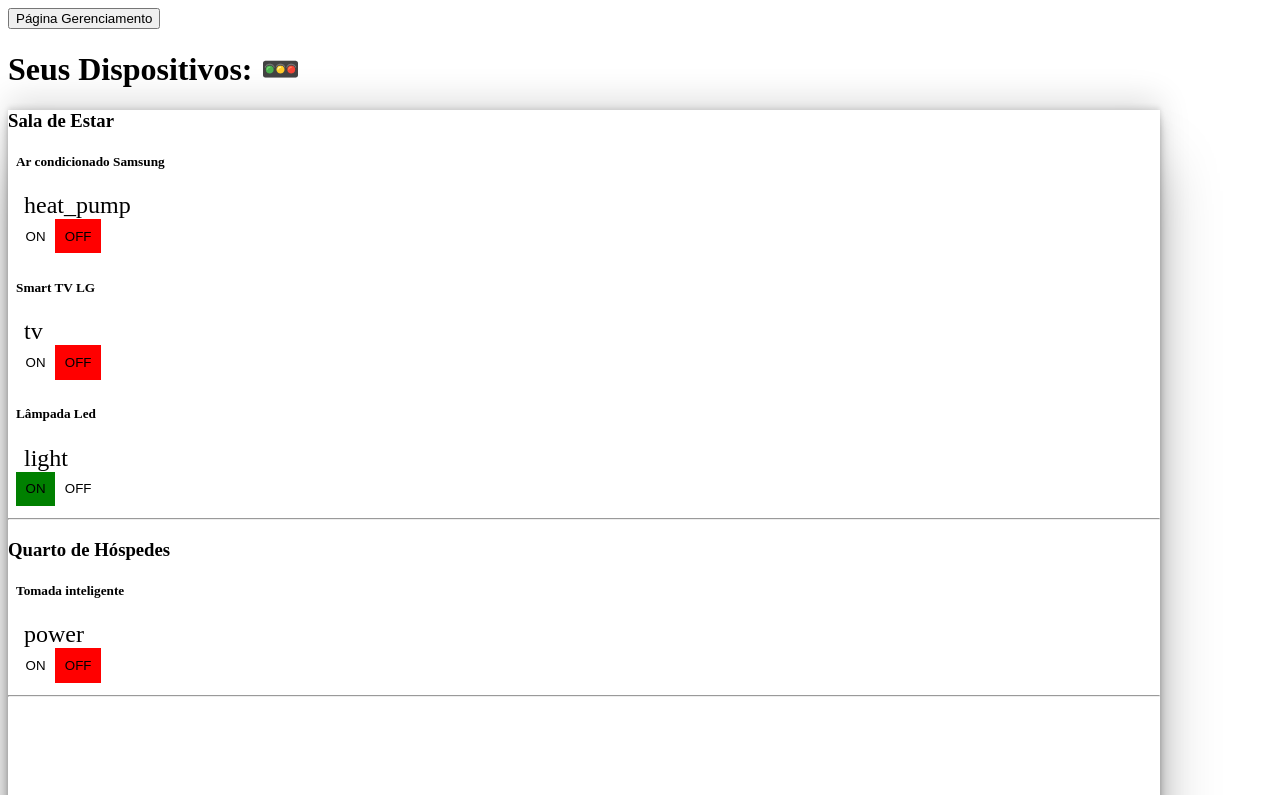
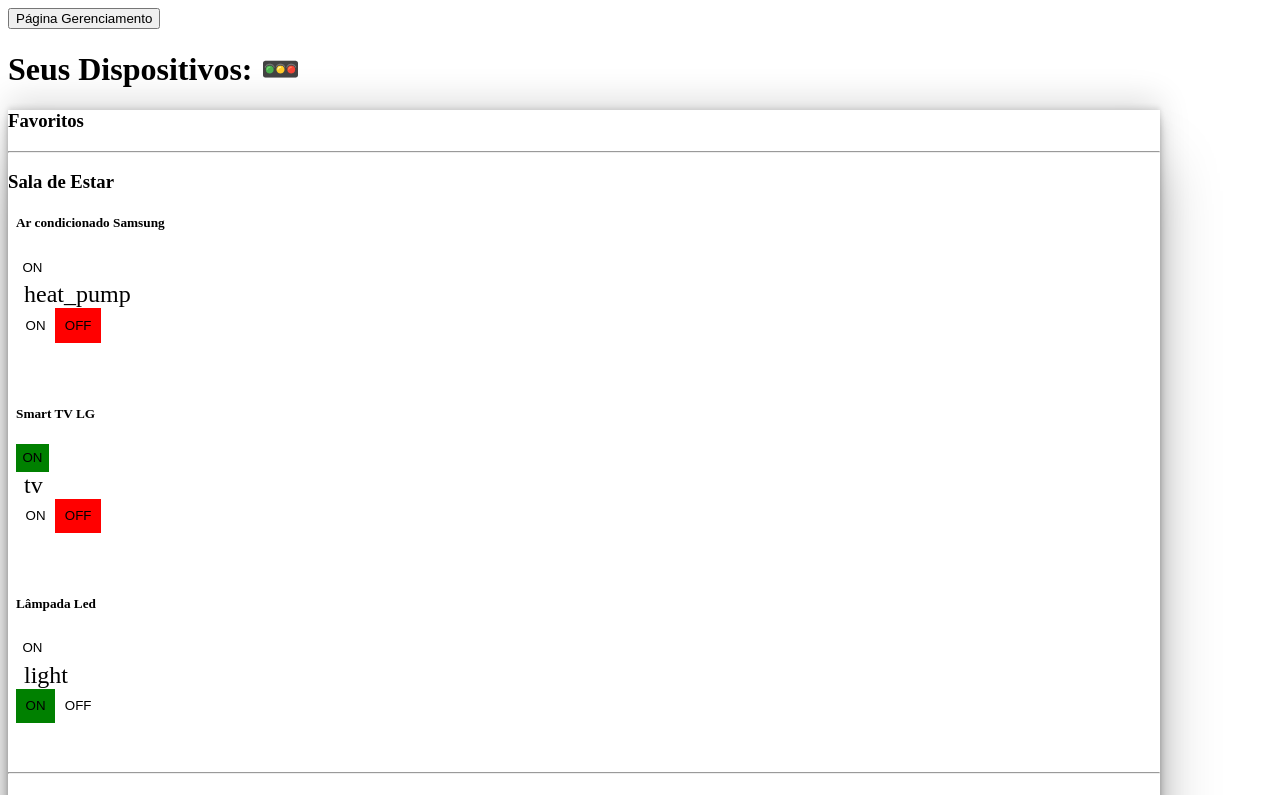
Before and after one commit to Pairon03/IIOT, a Vue app in the folder DOMOTICA/domotica/: page / in a window 1280 px wide. Shown: the top 795 px of the page. Built offline with nearby package versions, Linux system fonts and the light colour scheme; the HTML template or start-up script is replaced by a standard one.

Commit message:
Alterações Atividade
Criar uma botão de favoritos e uma aba de favoritos que muda conforme escolha do usuario.

```diff
--- a/DOMOTICA/domotica/src/components/DeviceComponent.vue
+++ b/DOMOTICA/domotica/src/components/DeviceComponent.vue
@@ -12,6 +12,9 @@ import { Device } from '@/models/devices';
     <section class="flex clex-column text-center align-items-center
     justify-content-center">
         <h5>{{ props.device.name }}</h5>
+             <div :class="`device-favorite-buttons button-${props.device.favorite}`">
+                <button @click="()=>props.device.favorite = true" class="on">ON</button>
+            </div>
             <span class="icons material-icons-round">{{ props.device.icon }}</span>
             <div :class="`device-buttons button-${props.device.state}`">
                 <button @click="()=>props.device.state = true" class="on">ON</button>
@@ -23,8 +26,8 @@ import { Device } from '@/models/devices';
 <style scoped lang="scss">
     section {
         background-color: var(--background-device-color);
-        width: 10rem;
-        height: 6.5rem;
+        width: 12rem;
+        height: 10.5rem;
         margin: 0.5rem;
 
         .icons{
@@ -41,6 +44,17 @@ import { Device } from '@/models/devices';
                 opacity: 0.6;
                 transform: scale(1.05);
                 transition: 0.3s;
+            }
+        }
+
+        .device-favorite-buttons button{
+            border: none;
+            padding: 0.4rem;
+            cursor: pointer;
+            &:hover{
+                opacity: 0.6;
+                transform: scale(1.05);
+                transition: 0.2s;
             }
         }
     }
--- a/DOMOTICA/domotica/src/models/devices.ts
+++ b/DOMOTICA/domotica/src/models/devices.ts
@@ -2,7 +2,8 @@
 export class Device {
     name: string = '';
     state: boolean = false;
-    icon: string = 'devices'
+    icon: string = 'devices';
+    favorite: boolean = false;
 }
 
 export class Environment {
--- a/DOMOTICA/domotica/src/views/Devices.vue
+++ b/DOMOTICA/domotica/src/views/Devices.vue
@@ -8,15 +8,18 @@ const ar: Device = reactive(new Device());
 ar.name = 'Ar condicionado Samsung';
 ar.state = false;
 ar.icon = 'heat_pump';
+ar.favorite = false;
 
 const tv: Device = reactive(new Device());
 tv.name = 'Smart TV LG';
 tv.icon = 'tv';
+tv.favorite = true;
 
 const iluminacao: Device = reactive(new Device());
 iluminacao.name = 'Lâmpada Led';
 iluminacao.state = true;
 iluminacao.icon = 'light';
+iluminacao.favorite = false;
 
 const sala: Environment = reactive(new Environment());
 sala.name = 'Sala de Estar';
@@ -27,12 +30,18 @@ const tomada: Device = reactive(new Device());
 tomada.name = 'Tomada inteligente';
 tomada.state = false;
 tomada.icon = 'power';
+tomada.favorite = false;
 
 const quarto: Environment = reactive(new Environment());
 quarto.name = 'Quarto de Hóspedes';
 quarto.devices = [ tomada ];
 
+const favorito: Environment = reactive(new Environment());
+favorito.name = 'Favoritos';
+favorito.devices = [];
+
 const environments: Array<Environment> = reactive([]);
+environments.push(favorito);
 environments.push(sala);
 environments.push(quarto);
 
```
